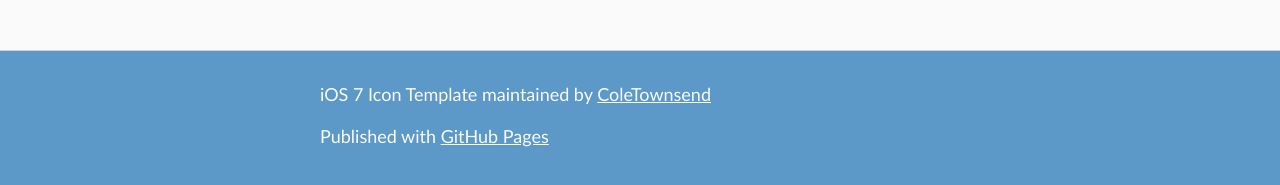
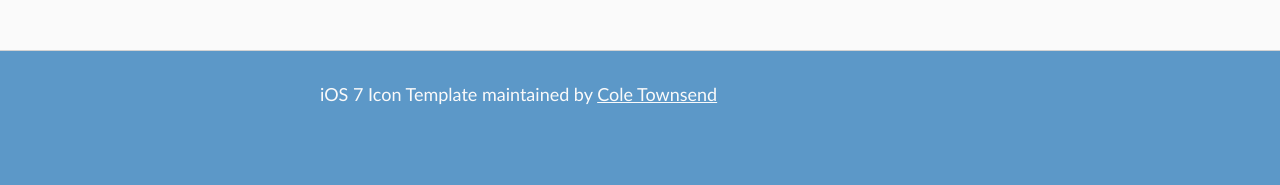
Before and after one commit to ColeTownsend/iOS-7-Icon-Template, a plain HTML site: page index.html in a window 1280 px wide. Shown: the part 1215-1400 px from the top of the page. After the commit the page ends 1358 px from the top, so only its background shows below. Drawn offline with Linux system fonts and the light colour scheme.

Commit message:
Update index.html

```diff
--- a/index.html
+++ b/index.html
@@ -45,8 +45,7 @@
     <!-- FOOTER  -->
     <div id="footer_wrap" class="outer">
       <footer class="inner">
-        <p class="copyright">iOS 7 Icon Template maintained by <a href="https://github.com/ColeTownsend">ColeTownsend</a></p>
-        <p>Published with <a href="http://pages.github.com">GitHub Pages</a></p>
+        <p class="copyright">iOS 7 Icon Template maintained by <a href="http://coletownsend.com">Cole Townsend</a></p>
       </footer>
     </div>
 
```
